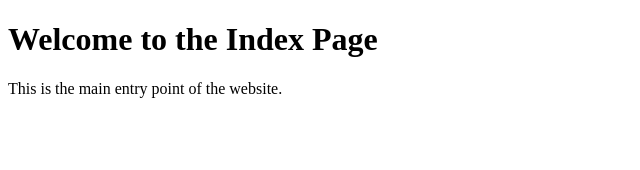
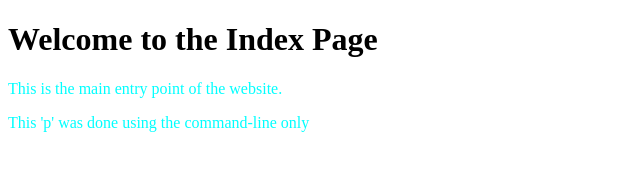
Before and after one commit to Marsyfs/git-trial-27-11, a plain HTML site: page index.html in a window 1280 px wide. Shown: the whole page, without its empty margins (0-640 px from the left). Drawn offline with Linux system fonts and the light colour scheme.

Commit message:
added a <p> to index and a stylesheet

```diff
--- a/index.html
+++ b/index.html
@@ -3,10 +3,12 @@
 <head>
     <meta charset="UTF-8">
     <meta name="viewport" content="width=device-width, initial-scale=1.0">
+    <link rel="stylesheet" href="style.css">
     <title>adding an index page</title>
 </head>
 <body>
     <h1>Welcome to the Index Page</h1>
     <p>This is the main entry point of the website.</p>
+    <p>This 'p' was done using the command-line only</p>
 </body>
 </html>
--- /dev/null
+++ b/style.css
@@ -0,0 +1,3 @@
+p {
+    color: aqua;
+}
```
